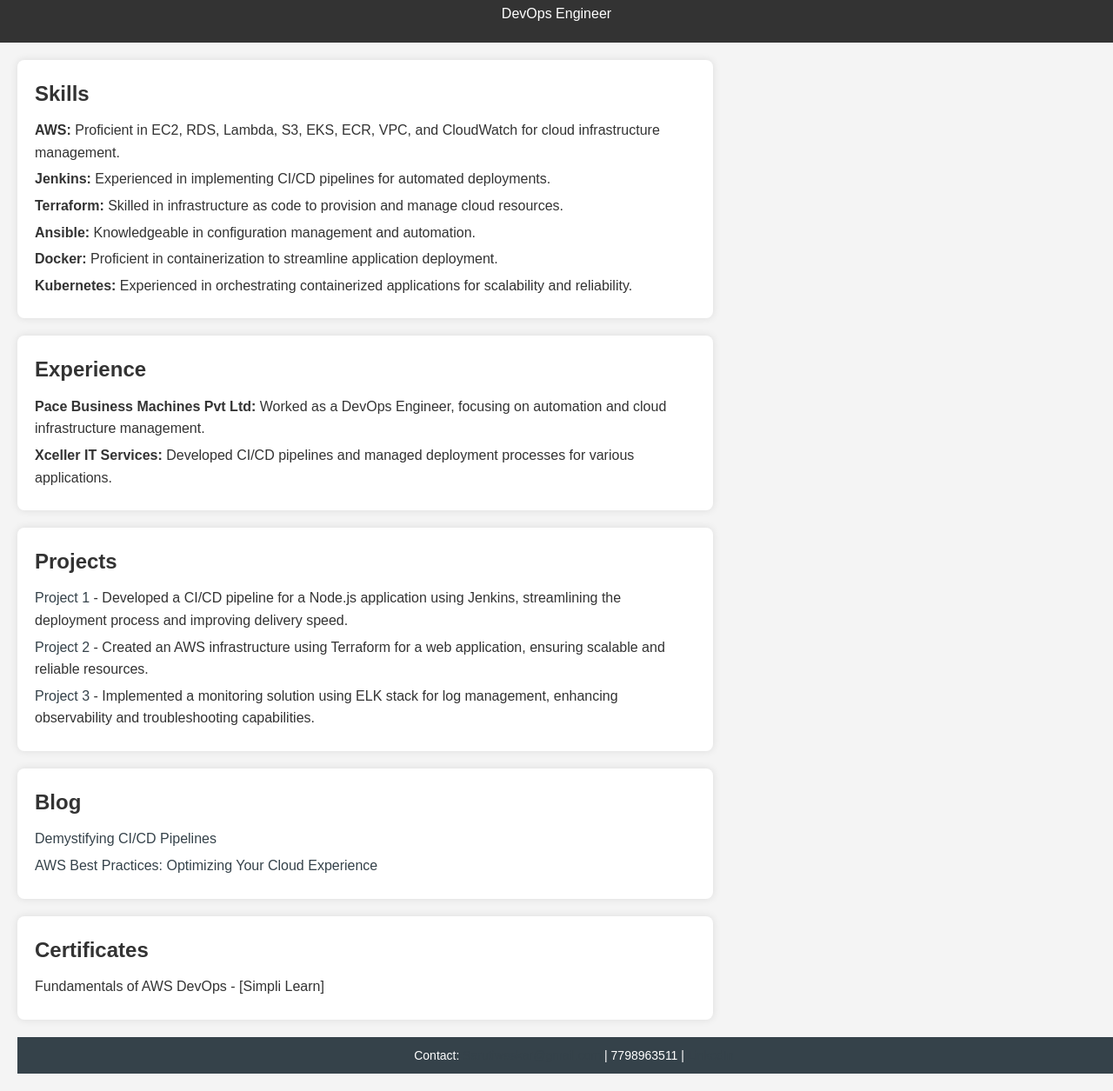
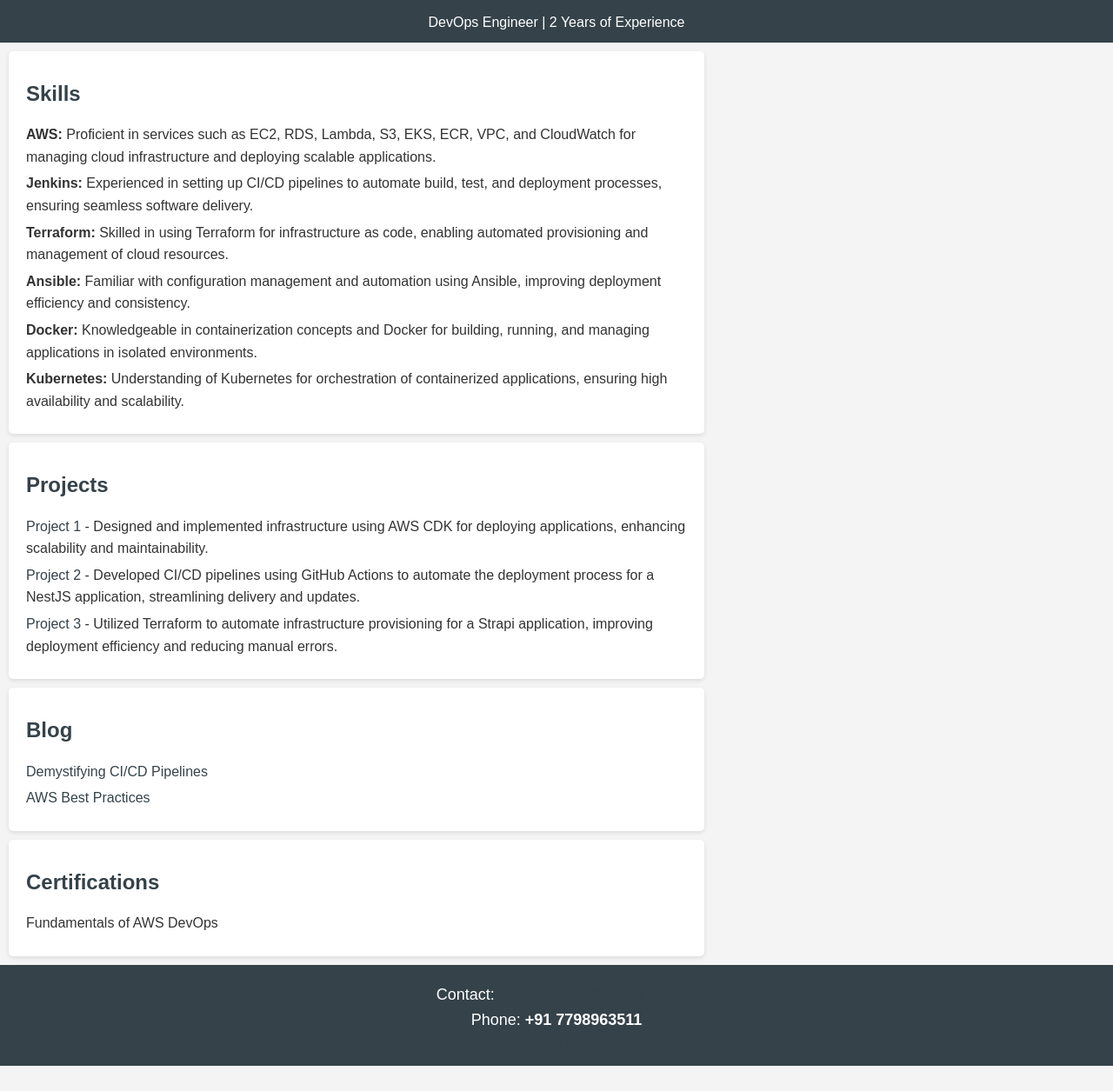
Before and after one commit to Saru-12/My-DevOps-Portfolio, a plain HTML site: page index.html in a window 1280 px wide. Shown: the part 78-1333 px from the top of the page at 87% size. After the commit the page ends 1304 px from the top, so only its background shows below. Drawn offline with Linux system fonts and the light colour scheme.

Commit message:
Updated portfolio with skills, projects, and formatting

```diff
--- a/index.html
+++ b/index.html
@@ -8,63 +8,65 @@
     <style>
         body {
             font-family: Arial, sans-serif;
+            line-height: 1.6;
             margin: 0;
             padding: 0;
             background-color: #f4f4f4;
         }
         header {
-            background: #333;
-            color: #fff;
-            padding: 20px;
+            background: #35424a;
+            color: #ffffff;
+            padding: 10px 20px;
             text-align: center;
         }
+        h1, h2 {
+            margin: 0;
+            padding: 10px 0;
+        }
         section {
-            margin: 20px;
             padding: 20px;
-            background: #fff;
-            border-radius: 8px;
-            box-shadow: 0 0 10px rgba(0, 0, 0, 0.1);
-        }
-        h2 {
-            color: #333;
-        }
-        ul {
-            list-style-type: none;
-            padding: 0;
-        }
-        li {
-            margin: 10px 0;
+            margin: 10px;
+            background: #ffffff;
+            border-radius: 5px;
+            box-shadow: 0 2px 5px rgba(0,0,0,0.1);
         }
         footer {
             text-align: center;
-            margin: 20px;
-            font-size: 14px;
+            padding: 10px;
+            background: #35424a;
+            color: white;
+            position: relative;
+            bottom: 0;
+            width: 100%;
+        }
+        a {
+            color: #35424a;
+            text-decoration: none;
+        }
+        a:hover {
+            text-decoration: underline;
+        }
+        .contact-info {
+            font-size: 18px;
+            margin-top: 10px;
         }
     </style>
 </head>
 <body>
     <header>
         <h1>Sarthak Tiwaskar</h1>
-        <p>DevOps Engineer</p>
+        <p>DevOps Engineer | 2 Years of Experience</p>
     </header>
 
     <section id="skills">
         <h2>Skills</h2>
         <ul>
-            <li><strong>AWS:</strong> Proficient in EC2, RDS, Lambda, S3, EKS, ECR, VPC, and CloudWatch for cloud infrastructure management.</li>
-            <li><strong>Jenkins:</strong> Experienced in implementing CI/CD pipelines for automated deployments.</li>
-            <li><strong>Terraform:</strong> Skilled in infrastructure as code to provision and manage cloud resources.</li>
-            <li><strong>Ansible:</strong> Knowledgeable in configuration management and automation.</li>
-            <li><strong>Docker:</strong> Proficient in containerization to streamline application deployment.</li>
-            <li><strong>Kubernetes:</strong> Experienced in orchestrating containerized applications for scalability and reliability.</li>
-        </ul>
-    </section>
-
-    <section id="experience">
-        <h2>Experience</h2>
-        <ul>
-            <li><strong>Pace Business Machines Pvt Ltd:</strong> Worked as a DevOps Engineer, focusing on automation and cloud infrastructure management.</li>
-            <li><strong>Xceller IT Services:</strong> Developed CI/CD pipelines and managed deployment processes for various applications.</li>
+            <li><strong>AWS:</strong> Proficient in services such as EC2, RDS, Lambda, S3, EKS, ECR, VPC, and CloudWatch for managing cloud infrastructure and deploying scalable applications.</li>
+            <li><strong>Jenkins:</strong> Experienced in setting up CI/CD pipelines to automate build, test, and deployment processes, ensuring seamless software delivery.</li>
+            <li><strong>Terraform:</strong> Skilled in using Terraform for infrastructure as code, enabling automated provisioning and management of cloud resources.</li>
+            <li><strong>Ansible:</strong> Familiar with configuration management and automation using Ansible, improving deployment efficiency and consistency.</li>
+            <li><strong>Docker:</strong> Knowledgeable in containerization concepts and Docker for building, running, and managing applications in isolated environments.</li>
+            <li><strong>Kubernetes:</strong> Understanding of Kubernetes for orchestration of containerized applications, ensuring high availability and scalability.</li>
         </ul>
     </section>
 
@@ -72,13 +74,13 @@
         <h2>Projects</h2>
         <ul>
             <li>
-                <a href="https://github.com/Saru-12/project1" target="_blank">Project 1</a> - Developed a CI/CD pipeline for a Node.js application using Jenkins, streamlining the deployment process and improving delivery speed.
+                <a href="https://github.com/Saru-12/app-mastery">Project 1</a> - Designed and implemented infrastructure using AWS CDK for deploying applications, enhancing scalability and maintainability.
             </li>
             <li>
-                <a href="https://github.com/Saru-12/project2" target="_blank">Project 2</a> - Created an AWS infrastructure using Terraform for a web application, ensuring scalable and reliable resources.
+                <a href="https://github.com/Saru-12/Nest.JS">Project 2</a> - Developed CI/CD pipelines using GitHub Actions to automate the deployment process for a NestJS application, streamlining delivery and updates.
             </li>
             <li>
-                <a href="https://github.com/Saru-12/project3" target="_blank">Project 3</a> - Implemented a monitoring solution using ELK stack for log management, enhancing observability and troubleshooting capabilities.
+                <a href="https://github.com/Saru-12/Terraformstrapi">Project 3</a> - Utilized Terraform to automate infrastructure provisioning for a Strapi application, improving deployment efficiency and reducing manual errors.
             </li>
         </ul>
     </section>
@@ -86,21 +88,24 @@
     <section id="blogs">
         <h2>Blog</h2>
         <ul>
-            <li><a href="https://medium.com/@sarthaktiwaskar49/demystifying-ci-cd-pipelines-a-vital-component-of-devops-4b4d4d1e24a8" target="_blank">Demystifying CI/CD Pipelines</a></li>
-            <li><a href="https://medium.com/@sarthaktiwaskar49/aws-best-practices-optimizing-your-cloud-experience-0609087279db" target="_blank">AWS Best Practices: Optimizing Your Cloud Experience</a></li>
+            <li><a href="https://medium.com/@sarthaktiwaskar49/demystifying-ci-cd-pipelines-a-vital-component-of-devops-4b4d4d1e24a8">Demystifying CI/CD Pipelines</a></li>
+            <li><a href="https://medium.com/@sarthaktiwaskar49/aws-best-practices-optimizing-your-cloud-experience-0609087279db">AWS Best Practices</a></li>
         </ul>
     </section>
 
-    <section id="certificates">
-        <h2>Certificates</h2>
+    <section id="certifications">
+        <h2>Certifications</h2>
         <ul>
-            <li>Fundamentals of AWS DevOps - [Simpli Learn]</li>
+            <li>Fundamentals of AWS DevOps</li>
         </ul>
     </section>
 
     <footer>
-        <p>Contact: <a href="mailto:Sarutiwaskar@gmail.com">Sarutiwaskar@gmail.com</a> | 7798963511 |
-        <a href="https://www.linkedin.com/in/sarthak-tiwaskar" target="_blank">LinkedIn</a></p>
+        <div class="contact-info">
+            <p>Contact: <a href="mailto:Sarutiwaskar@gmail.com">Sarutiwaskar@gmail.com</a></p>
+            <p>Phone: <strong>+91 7798963511</strong></p>
+            <p><a href="https://www.linkedin.com/in/sarthak-tiwaskar">LinkedIn Profile</a></p>
+        </div>
     </footer>
 </body>
 </html>
```
